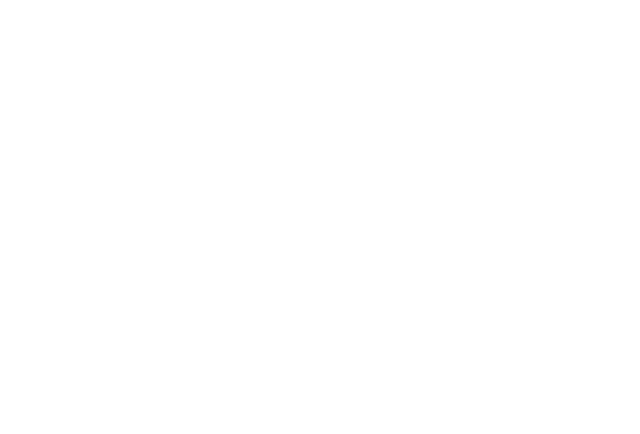
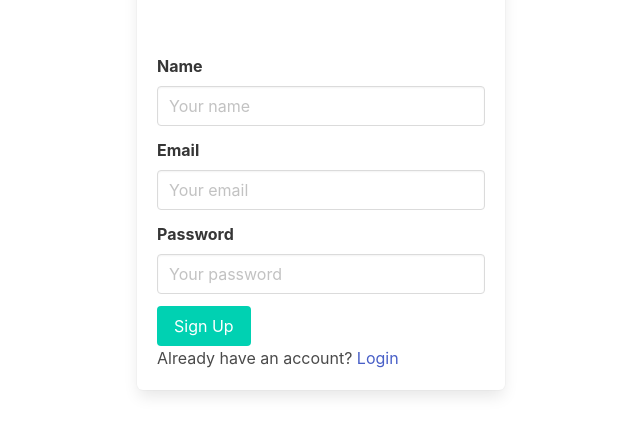
Before and after one commit to SSHSRN/InfinityWebb, a React (Create React App) app in the folder frontend/: page /signup in a window 1280 px wide. Before the commit this address had no page. Shown: the part 218-652 px from the top of the page, without its empty margins (319-959 px from the left). Built offline with nearby package versions, Linux system fonts and the light colour scheme.

Commit message:
feat: added signup and login routes
Signed-off-by: Srihari <sshsrn@gmail.com>

```diff
--- a/frontend/package.json
+++ b/frontend/package.json
@@ -10,6 +10,7 @@
     "jquery": "^3.7.0",
     "react": "^18.2.0",
     "react-dom": "^18.2.0",
+    "react-hook-form": "^7.45.0",
     "react-router-dom": "^6.13.0",
     "react-scripts": "5.0.1",
     "web-vitals": "^2.1.0"
--- a/frontend/src/App.js
+++ b/frontend/src/App.js
@@ -2,6 +2,8 @@
 import { BrowserRouter, Routes, Route } from "react-router-dom";
 import Mainpage from "./components/Mainpage";
 import Homepage from "./components/Homepage";
+import SignUp from "./components/SignUp";
+import SignIn from "./components/SignIn";
 
 function App() {
   return (
@@ -10,6 +12,8 @@
         <Routes>
           <Route path="/" element={<Homepage />} />
           <Route path="/main" element={<Mainpage />} />
+          <Route path="/signup" element={<SignUp />}/>
+          <Route path="/signin" element={<SignIn />}/>
         </Routes>
       </BrowserRouter>
     </div>
--- /dev/null
+++ b/frontend/src/components/SignIn.js
@@ -0,0 +1,46 @@
+import './SignIn.css';
+import { useForm } from "react-hook-form";
+
+const SignIn = () => {
+  const { register, handleSubmit, formState: { errors } } = useForm();
+  const onSubmit = (data) => {
+    console.log(data);
+  }
+  return (
+    <section className="hero is-fullheight">
+      <div className="hero-body">
+        <div className="container">
+          <div className="columns is-centered">
+            <div className="column is-one-third">
+              <div className="box">
+                <form onSubmit={handleSubmit(onSubmit)}>
+                  <h1 className="title has-text-centered">Login</h1>
+                  <div className="field">
+                    <label className="label">Email</label>
+                    <div className="control">
+                      <input className="input" type="email" placeholder="Your email" {...register("email", {required: true})} />
+                    </div>
+                  </div>
+                  <div className="field">
+                    <label className="label">Password</label>
+                    <div className="control">
+                      <input className="input" type="password" placeholder="Your password" {...register("password", {required: true})} />
+                    </div>
+                  </div>
+                  <div className="control">
+                    <button className="button is-primary">Login</button>
+                  </div>
+                  <div className="control">
+                    Don't have an account? <a href="/signup">Sign Up</a>
+                  </div>
+                </form>
+              </div>
+            </div>
+          </div>
+        </div>
+      </div>
+    </section>
+  );
+};
+
+export default SignIn;
--- /dev/null
+++ b/frontend/src/components/SignUp.js
@@ -0,0 +1,55 @@
+import './SignUp.css'
+import { useForm } from "react-hook-form";
+
+const SignUp = () => {
+    const { register, handleSubmit, formState: { errors } } = useForm();
+    const onSubmit = (data) => {
+        console.log(data);
+    }
+    return (
+        <section className="hero is-fullheight">
+            <div className="hero-body">
+                <div className="container">
+                    <div className="columns is-centered">
+                        <div className="column is-one-third">
+                            <div className="box">
+                                <form onSubmit={handleSubmit(onSubmit)}>
+                                    <h1 className="title has-text-centered">Sign Up</h1>
+                                    <div className="field">
+                                        <label className="label">Name</label>
+                                        <div className="control">
+                                            <input className="input" type="text" placeholder="Your name" {...register("name", {required: true})} />
+                                            {errors.name && <span>This field is required</span>}
+                                        </div>
+                                    </div>
+                                    <div className="field">
+                                        <label className="label">Email</label>
+                                        <div className="control">
+                                            <input className="input" type="email" placeholder="Your email" {...register("email", {required: true})} />
+                                            {errors.email && <span>This field is required and must be a valid email</span>}
+                                        </div>
+                                    </div>
+                                    <div className="field">
+                                        <label className="label">Password</label>
+                                        <div className="control">
+                                            <input className="input" type="password" placeholder="Your password" {...register("password", {required: true})} />
+                                            {errors.password && <span>This field is required</span>}
+                                        </div>
+                                    </div>
+                                    <div className="control">
+                                        <button className="button is-primary">Sign Up</button>
+                                    </div>
+                                    <div className="control">
+                                        Already have an account? <a href="/signin">Login</a>
+                                    </div>
+                                </form>
+                            </div>
+                        </div>
+                    </div>
+                </div>
+            </div>
+        </section>
+    );
+};
+
+export default SignUp;
```
Also changed, not shown: frontend/src/components/SignIn.css (added), frontend/src/components/SignUp.css (added), 1 other file (tests, documents, lock files or other folders).
